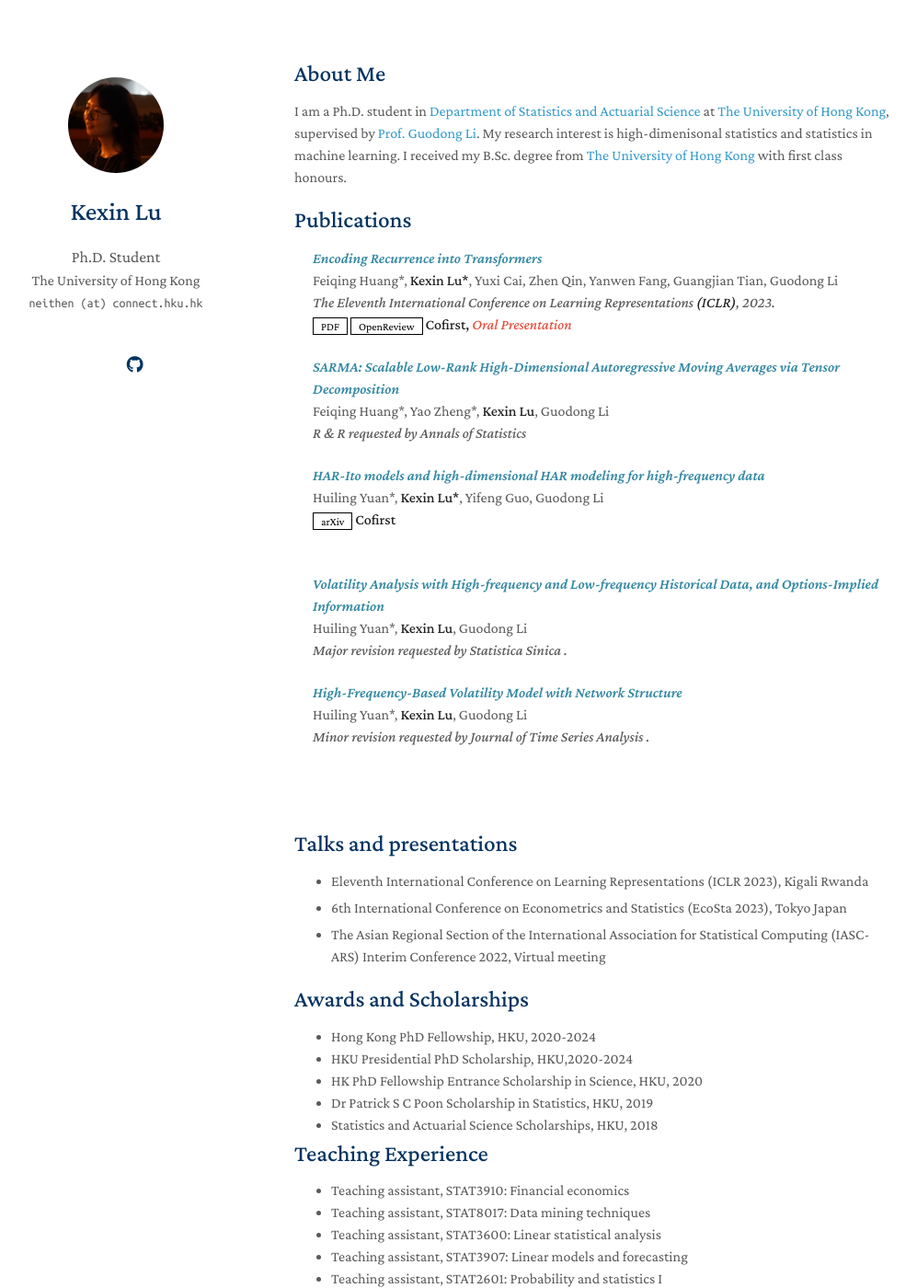
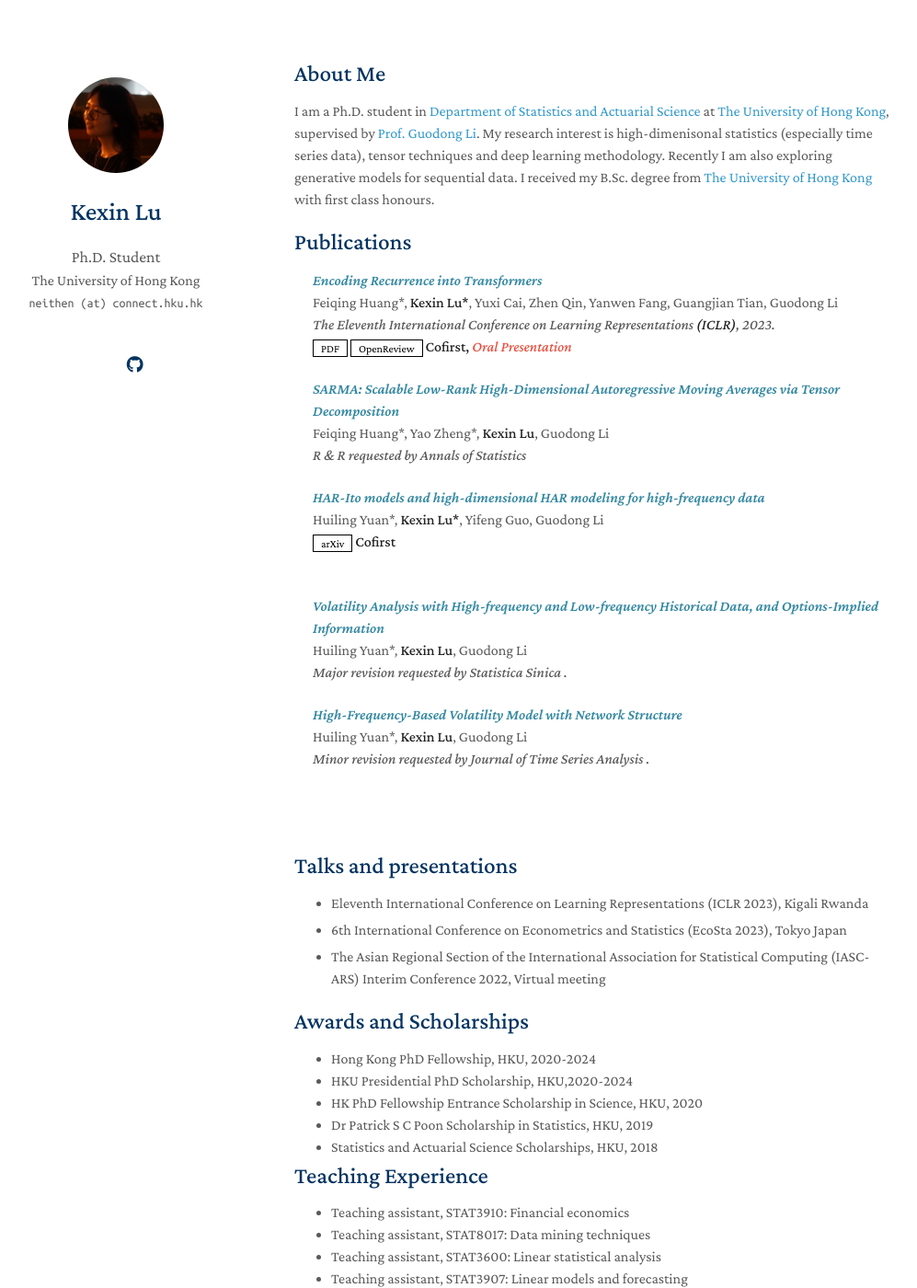
Before and after one commit to neithen-Lu/minimal-light, a Jekyll site: the page built from index.md, in a window 1280 px wide and 1400 px high. Shown: the whole window at 92% size, without its empty margins (150-1147 px from the left). Built offline with Jekyll 4.4.1, drawn with Linux system fonts in a browser that asks for light colours; nearby versions of some CDN libraries; a style sheet for code colours, icons or effects is not loaded; our own code applies the rules of GitHub Pages for plain Markdown files; some of the changed text lies outside the part shown.

Commit message:
Update index.md

```diff
--- a/index.md
+++ b/index.md
@@ -4,7 +4,7 @@ layout: homepage
 
 ## About Me
 
-I am a Ph.D. student in [Department of Statistics and Actuarial Science](https://saasweb.hku.hk/) at [The University of Hong Kong](https://www.hku.hk/), supervised by [Prof. Guodong Li](https://gdli-stat.github.io/). My research interest is high-dimenisonal statistics and statistics in machine learning. I received my B.Sc. degree from [The University of Hong Kong](https://www.hku.hk/) with first class honours.
+I am a Ph.D. student in [Department of Statistics and Actuarial Science](https://saasweb.hku.hk/) at [The University of Hong Kong](https://www.hku.hk/), supervised by [Prof. Guodong Li](https://gdli-stat.github.io/). My research interest is high-dimenisonal statistics (especially time series data), tensor techniques and deep learning methodology. Recently I am also exploring generative models for sequential data. I received my B.Sc. degree from [The University of Hong Kong](https://www.hku.hk/) with first class honours.
 
 {% include_relative _includes/publications.md %}
 
```
Also changed, not shown: other parts of index.md (+1 -1 lines).
